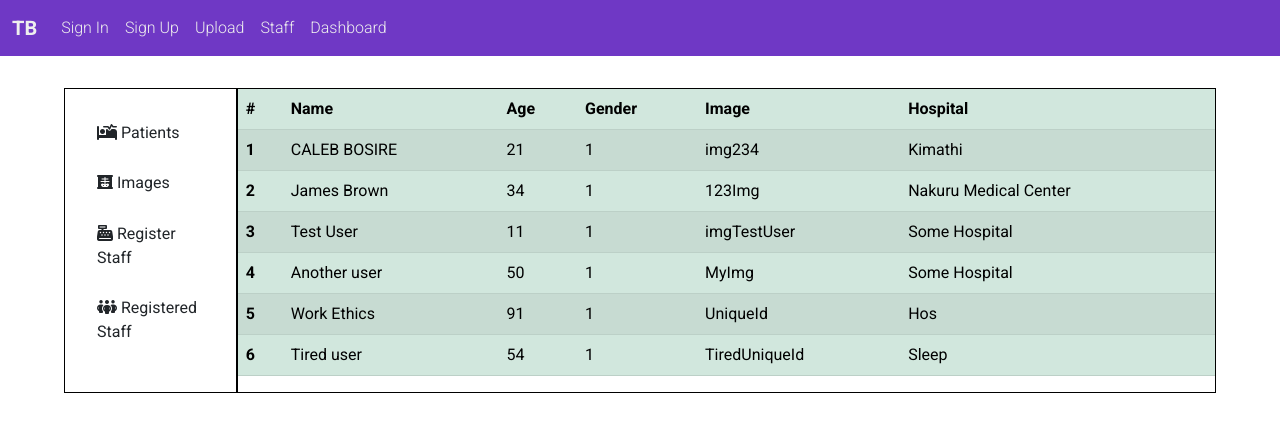
After one commit to Belac44/Tuberculosis-Prediction-Deployment, a Flask app: page /staff-dashboard in a window 1280 px wide. The commit adds this page. Shown: the top 432 px of the page. Run offline with Flask 2, Linux system fonts and the light colour scheme; data comes from the database, SQL or seed files in the repository; both versions use the stored data as it was after the commit; some libraries are stand-ins or nearby versions.

Commit message:
Staff Dashboard early set up

```diff
--- a/main.py
+++ b/main.py
@@ -4,7 +4,7 @@ from forms import PatientDetails, ImageUpload, HospitalRegister, LogIn, StaffReg
 from flask_bootstrap import Bootstrap
 from flask_login import LoginManager, UserMixin, login_user, logout_user, login_required
 from flask_sqlalchemy import SQLAlchemy
-from model_build import ModelBuild
+# from model_build import ModelBuild
 from werkzeug.security import check_password_hash, generate_password_hash
 from sqlalchemy.exc import IntegrityError
 import smtplib
@@ -49,7 +49,7 @@ class Patient(db.Model):
     name = db.Column(db.String(250), nullable=False)
     age = db.Column(db.Integer, nullable=False)
     gender = db.Column(db.Integer, nullable=False)
-    image_id = db.Column(db.String(250), nullable=False)
+    image_id = db.Column(db.String(250), nullable=False, unique=True)
     hospital = db.Column(db.String(500), nullable=False)
 
 
@@ -67,6 +67,7 @@ class Staff(db.Model):
 
 db.create_all()
 global file_url
+
 
 @app.route("/")
 def home():
@@ -88,7 +89,7 @@ def register():
         except IntegrityError:
             pass
         login_user(new_user)
-        return redirect(url_for('upload_image'))
+        return redirect(url_for('get_data'))
     return render_template("register.html", form=form)
 
 
@@ -112,7 +113,7 @@ def staff_register():
             except IntegrityError:
                 pass
             login_user(new_staff)
-            return redirect(url_for('upload_image'))
+            return redirect(url_for('get_data'))
         else:
             flash("Passwords do no match")
     return render_template('staff_register.html', form=form)
@@ -140,13 +141,18 @@ def staff_login():
         found_staff = Staff.query.filter_by(emailP=email).first()
         if found_staff and check_password_hash(found_staff.password, form.password.data):
             login_user(user_available)
-            return redirect(url_for('upload_image'))
+            return redirect(url_for('get_data'))
         else:
             flash("Invalid Credentials")
             return redirect(url_for('staff_login'))
 
     return render_template('staff_login.html', form=form)
 
+
+@app.route("/staff-dashboard", methods=["GET", "POST"])
+def staff_dashboard():
+    patient_data = Patient.query.all()
+    return render_template("staff-dashboard.html", data=patient_data)
 
 @app.route("/logout")
 @login_required
@@ -176,25 +182,26 @@ def get_data():
             db.session.commit()
         except IntegrityError:
             pass
-        return redirect(url_for('upload_image'))
+        return redirect(url_for('upload_image', ids=image_id))
 
     return render_template("index.html", form=form)
 
 
 @app.route("/image", methods=["GET", "POST"])
 def upload_image():
-    global file_url
+    image_id = request.args.get('ids')
+    print(image_id)
     form = ImageUpload()
     if form.validate_on_submit() and 'photo' in request.files:
-        filename = photos.save(form.photo.data)
-        file_url = photos.path(filename=filename)
-        return redirect(url_for('predict'))
+        photos.save(form.photo.data)
+        file_url = photos.path(filename=image_id)
+        return redirect(url_for('predict', url=file_url))
     return render_template("upload.html", form=form)
 
 
 @app.route("/predict", methods=["GET", "POST"])
 def predict():
-    url_passed = file_url
+    url_passed = request.args.get("url")
     model = ModelBuild()
     features = model.preprocess_image2(url_passed)
     prediction = model.predict(features)
--- a/templates/footer.html
+++ b/templates/footer.html
@@ -1,6 +1,5 @@
 
 
-    <script src="https://cdn.jsdelivr.net/npm/bootstrap@5.2.2/dist/js/bootstrap.bundle.min.js" integrity="sha384-OERcA2EqjJCMA+/3y+gxIOqMEjwtxJY7qPCqsdltbNJuaOe923+mo//f6V8Qbsw3" crossorigin="anonymous"></script>
     <script src="https://cdn.jsdelivr.net/npm/@popperjs/core@2.11.6/dist/umd/popper.min.js" integrity="sha384-oBqDVmMz9ATKxIep9tiCxS/Z9fNfEXiDAYTujMAeBAsjFuCZSmKbSSUnQlmh/jp3" crossorigin="anonymous"></script>
     <script src="https://cdn.jsdelivr.net/npm/bootstrap@5.2.2/dist/js/bootstrap.min.js" integrity="sha384-IDwe1+LCz02ROU9k972gdyvl+AESN10+x7tBKgc9I5HFtuNz0wWnPclzo6p9vxnk" crossorigin="anonymous"></script>
 </body>
--- a/templates/header.html
+++ b/templates/header.html
@@ -15,6 +15,8 @@
     <link href="https://fonts.googleapis.com/css2?family=Roboto:wght@300;400;500;700;900&display=swap" rel="stylesheet">
     <link href="https://fonts.googleapis.com/css2?family=Permanent+Marker&display=swap" rel="stylesheet">
 
+<!--    Font awesome icons-->
+    <script src="https://kit.fontawesome.com/b5627cdad6.js" crossorigin="anonymous"></script>
 
     <link href="{{url_for('static', filename='css/styles.css')}}" rel="stylesheet">
 
@@ -44,12 +46,13 @@
 <body>
 
 <nav class="navbar navbar-expand-lg">
-  <a class="navbar-brand" href="{{url_for('home')}}">TB</a>
-  <button class="navbar-toggler" type="button" data-toggle="collapse" data-target="#navbarNavDropdown" aria-controls="navbarNavDropdown" aria-expanded="false" aria-label="Toggle navigation">
-    <span class="navbar-toggler-icon"></span>
-  </button>
-  <div class="collapse navbar-collapse" id="navbarNavDropdown">
-    <ul class="navbar-nav">
+  <div class="container-fluid">
+    <a class="navbar-brand" href="{{url_for('home')}}">TB</a>
+    <button class="navbar-toggler" type="button" data-bs-toggle="collapse" data-bs-target="#navbarNav" aria-controls="navbarNav" aria-expanded="false" aria-label="Toggle navigation">
+      <span class="navbar-toggler-icon"></span>
+    </button>
+    <div class="collapse navbar-collapse" id="navbarNav">
+         <ul class="navbar-nav">
         {% if  not current_user.is_authenticated: %}
           <li class="nav-item">
              <a class="nav-link" href="{{url_for('login')}}">Sign In</a>
@@ -67,13 +70,13 @@
         <li class="nav-item">
         <a class="nav-link" href="{{url_for('upload_image')}}">Upload</a>
       </li>
-      <li class="nav-item dropdown">
-        <a class="nav-link dropdown-toggle" href="{{url_for('staff_login')}}" id="navbarDropdownMenuLink" role="button" data-toggle="dropdown" aria-haspopup="true" aria-expanded="false">Staff Use</a>
-        <div class="dropdown-menu" aria-labelledby="navbarDropdownMenuLink">
-          <a class="dropdown-item" href="{{url_for('staff_login')}}">Sign In</a>
-          <a class="dropdown-item" href="{{url_for('staff_register')}}">Register</a>
-        </div>
+      <li class="nav-item">
+          <a class="nav-link" href="{{url_for('staff_login')}}">Staff</a>
+      </li>
+      <li class="nav-item">
+          <a class="nav-link" href="{{url_for('staff_dashboard')}}">Dashboard</a>
       </li>
     </ul>
+    </div>
   </div>
 </nav>
--- /dev/null
+++ b/templates/staff-dashboard.html
@@ -0,0 +1,73 @@
+{% include "header.html" %}
+<style>
+    .staff-container{
+    width:90%;
+    margin:0 auto;
+    margin-top:2em;
+    }
+    .controls{
+    display:flex;
+    justify-content:space-between;
+    border:1px solid black;
+    }
+    .data{
+    border:1px solid black;
+    }
+
+
+    @media (min-width:800px){
+    .content{
+    display:flex;
+    }
+    .controls{
+    display:flex;
+    flex-direction:column;
+    width:15%;
+    border:1px solid black;
+    padding:2em;
+    }
+    .data{
+    width:85%;
+    border:1px solid black;
+    }
+    }
+</style>
+
+<div class="staff-container">
+    <div class="content">
+        <div class="controls">
+            <p><i class="fa-sharp fa-solid fa-bed-pulse"></i> Patients</p>
+            <p><i class="fa-solid fa-x-ray"></i> Images</p>
+            <p><i class="fa-sharp fa-solid fa-cash-register"></i> Register Staff</p>
+            <p><i class="fa-sharp fa-solid fa-people-group"></i> Registered Staff</p>
+        </div>
+        <div class="data">
+            <table class="table table-success table-striped">
+                  <thead>
+                    <tr>
+                      <th scope="col">#</th>
+                      <th scope="col">Name</th>
+                      <th scope="col">Age</th>
+                      <th scope="col">Gender</th>
+                       <th scope="col">Image</th>
+                       <th scope="col">Hospital</th>
+                    </tr>
+                  </thead>
+                  <tbody>
+                  {% for patient in data: %}
+                        <tr>
+                          <th scope="row">{{patient.id}}</th>
+                          <td>{{patient.name}}</td>
+                          <td>{{patient.age}}</td>
+                          <td>{{patient.gender}}</td>
+                          <td>{{patient.image_id}}</td>
+                           <td>{{patient.hospital}}</td>
+                        </tr>
+                  {% endfor %}
+                  </tbody>
+            </table>
+        </div>
+    </div>
+</div>
+
+{% include "footer.html" %}
```
Also changed, not shown: templates/predict.html (+18 -2 lines), static/img/Normal-20.png (added), static/img/Normal-3412.png (added), static/img/Normal-3499.png (added), static/img/Normal-4.png (added), static/img/Tuberculosis-242.png (added), static/img/Tuberculosis-326.png (added), static/img/Tuberculosis-4.png (added), static/img/Tuberculosis-502.png (added), static/img/Tuberculosis-588.png (added), tb-hospital-data.db.
